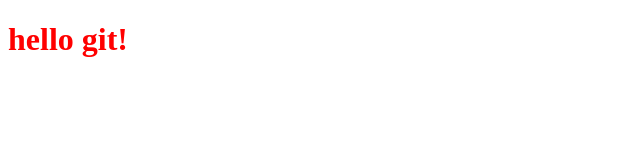
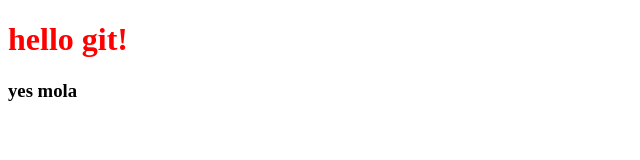
Before and after one commit to hyy888/JavaScript-demo, a plain HTML site: page test.html in a window 1280 px wide. Shown: the full height of the page, 0-640 px from the left. Drawn offline with Linux system fonts and the light colour scheme.

Commit message:
Update test.html

```diff
--- a/test.html
+++ b/test.html
@@ -13,5 +13,6 @@
 </head>
 <body>
     <h1>hello git!</h1>
+    <h3>yes mola<h3>
 </body>
 </html>
```
